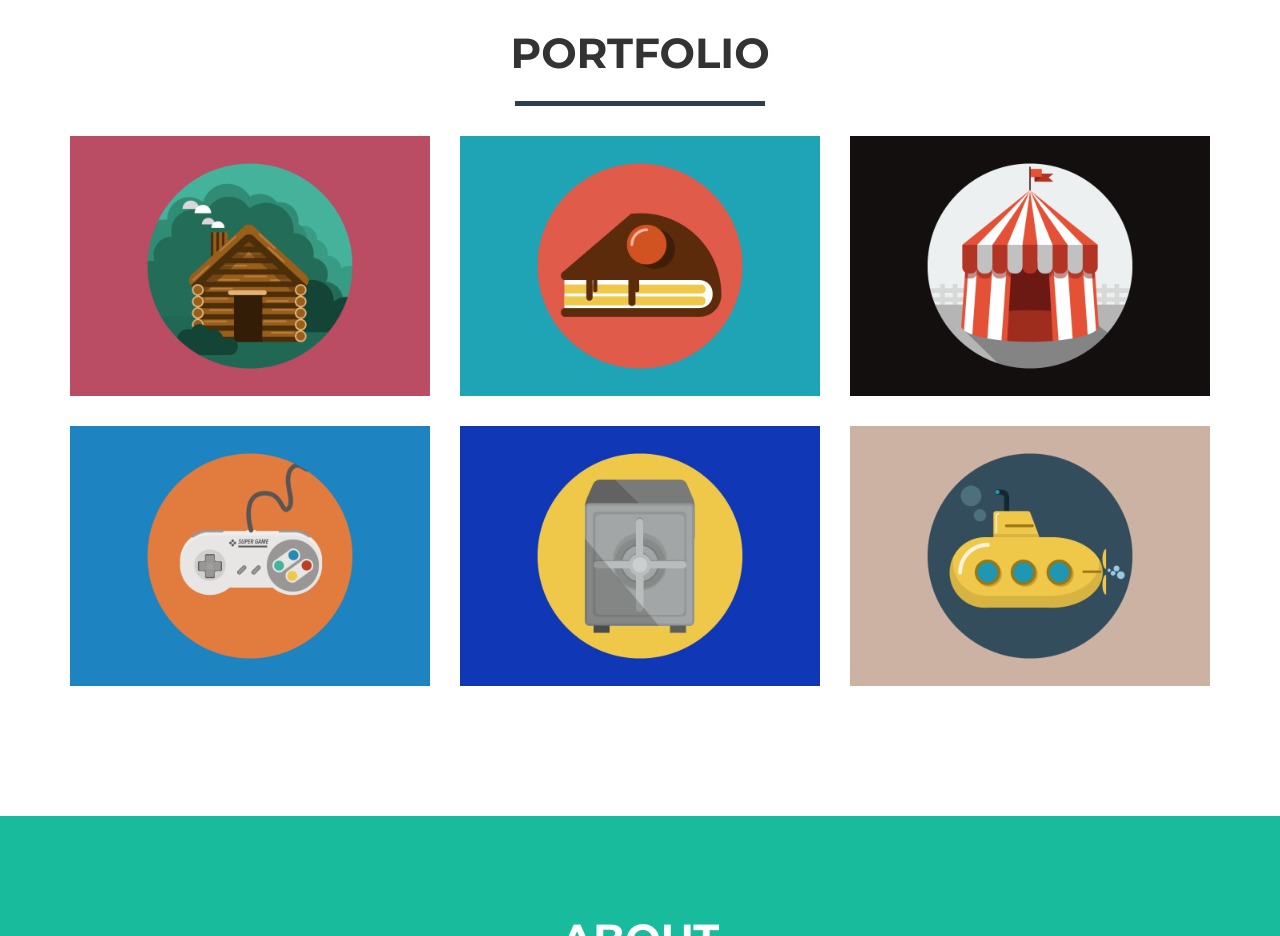
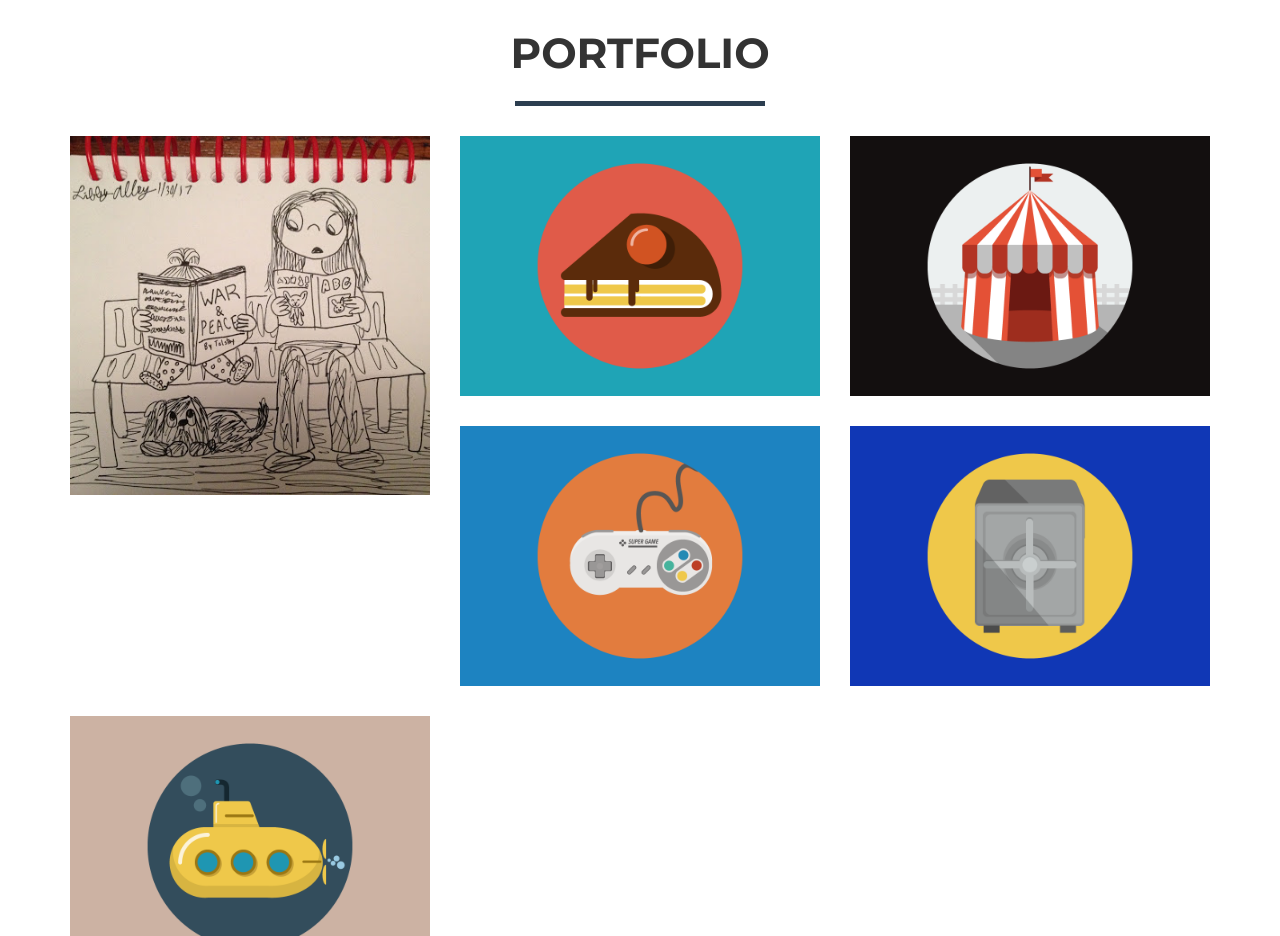
Before and after one commit to Jaxona01/libby.com, a website: page index.html in a window 1280 px wide. Shown: the part 880-1816 px from the top of the page. Drawn offline with nearby package versions, Linux system fonts and the light colour scheme.

Commit message:
added a new img

```diff
--- a/index.html
+++ b/index.html
@@ -99,7 +99,7 @@
                                 <i class="fa fa-search-plus fa-3x"></i>
                             </div>
                         </div>
-                        <img src="img/portfolio/cabin.png" class="img-responsive" alt="">
+                        <img src="img/portfolio/image1.jpeg" class="img-responsive" alt="">
                     </a>
                 </div>
                 <div class="col-sm-4 portfolio-item">
```
Also changed, not shown: img/portfolio/image1.jpeg (added).
